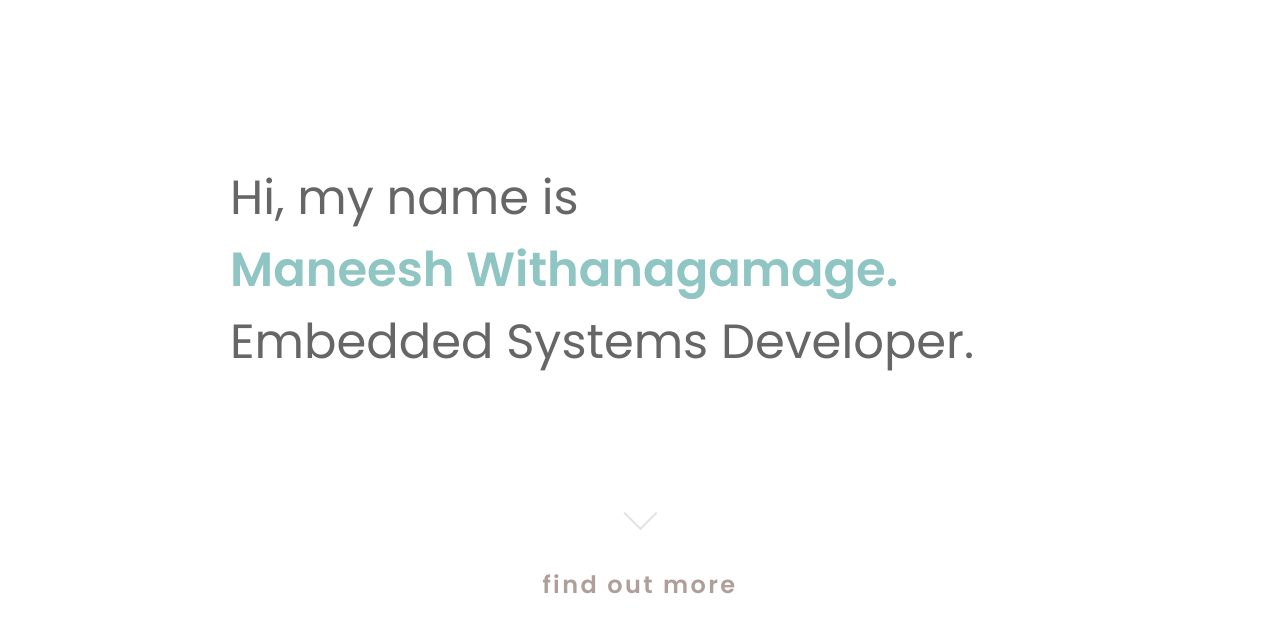
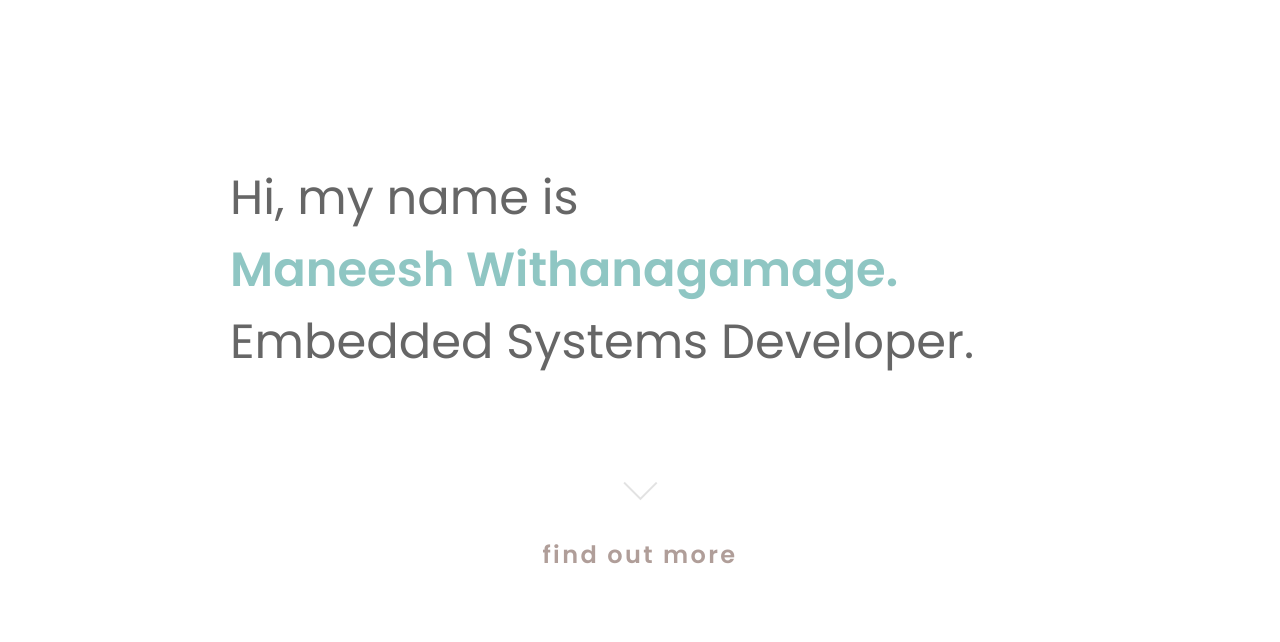
Before and after one commit to wmaneesh/wmaneesh.github.io, a plain HTML site: page index.html in a window 1280 px wide. Shown: the part 158-800 px from the top of the page. Drawn offline with nearby package versions, Linux system fonts and the light colour scheme.

Commit message:
moved scroll button up

```diff
--- a/style.css
+++ b/style.css
@@ -368,7 +368,7 @@ nav {
 
 .demo a {
   position: absolute;
-  bottom: 40px;
+  bottom: 70px;
   left: 50%;
   z-index: 2;
   display: inline-block;
```
